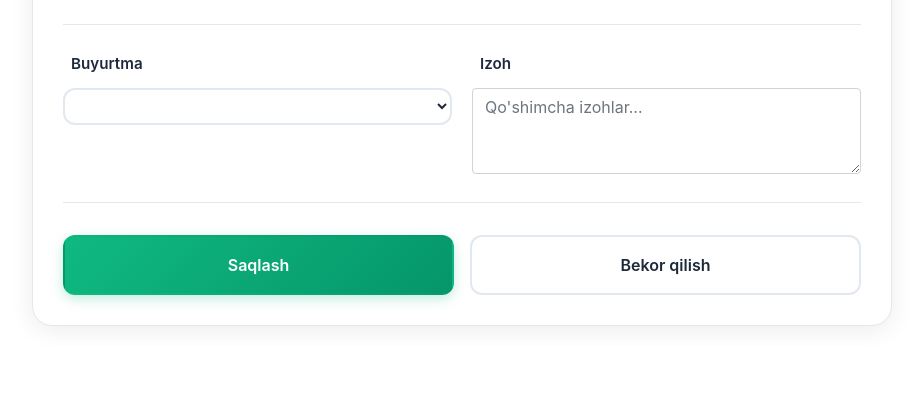
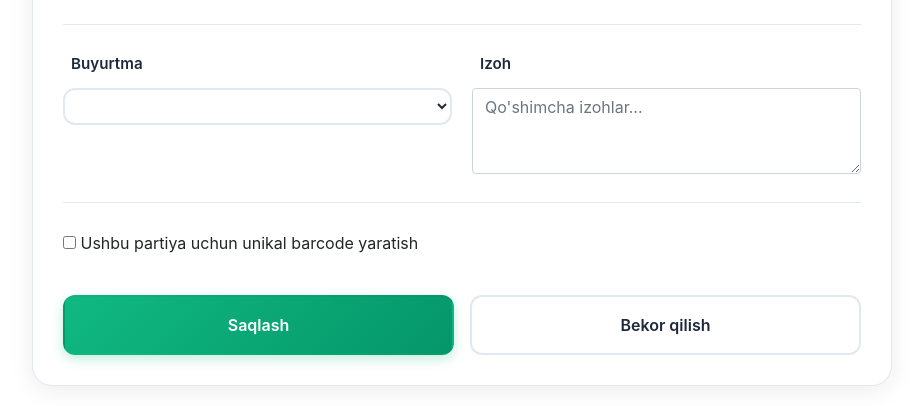
Before and after one commit to sardorsattoorovv7/korxona, a Django app: page /orders/inventory/transaction/create/ in a window 1280 px wide. Shown: the part 1019-1425 px from the top of the page, without its empty margins (178-1101 px from the left). Before the commit the page ends 1345 px from the top, so only its background shows below. Run offline with Django 5.2, Linux system fonts and the light colour scheme; a user stored in the database is signed in; data comes from the database, SQL or seed files in the repository; data that the repository does not hold is empty; some libraries are stand-ins or nearby versions.

Commit message:
Update material_transaction_create.html

```diff
--- a/orders/templates/orders/material_transaction_create.html
+++ b/orders/templates/orders/material_transaction_create.html
@@ -213,7 +213,10 @@
                     </div>
                 </div>
             </div>
-
+            <div class="form-group">
+                <input type="checkbox" name="generate_barcode" id="gen_barcode">
+                <label for="gen_barcode">Ushbu partiya uchun unikal barcode yaratish</label>
+            </div>
             <!-- Action Buttons -->
             <div class="modern-form-actions">
                 <button type="submit" class="modern-btn modern-btn-success">
@@ -225,6 +228,7 @@
                     Bekor qilish
                 </a>
             </div>
+
         </form>
     </div>
 </div>
```
